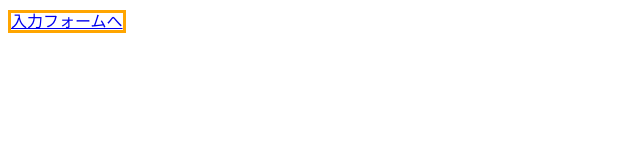
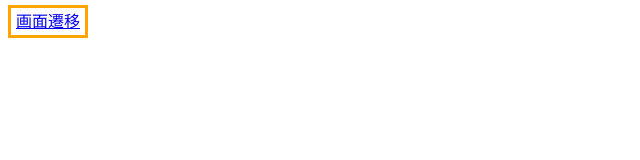
Before and after one commit to Ragamn/conflict-test, a plain HTML site: page index.html in a window 1280 px wide. Shown: the whole page, without its empty margins (0-640 px from the left). Drawn offline with Linux system fonts and the light colour scheme.

Commit message:
conflictの追記

```diff
--- a/index.html
+++ b/index.html
@@ -4,8 +4,14 @@
   <meta charset="UTF-8">
   <meta name="viewport" content="width=device-width, initial-scale=1.0">
   <title>Document</title>
+  <style>
+    a{
+      border: solid gray 3px;
+      padding: 5px;
+    }
+  </style>
 </head>
 <body>
-  <a href="form.html" style="border: solid orange 3px;">入力フォームへ</a>
+  <a href="form.html" style="border: solid orange 3px;">画面遷移</a>
 </body>
 </html>
```
Also changed, not shown: form.html (+1 -1 lines).
